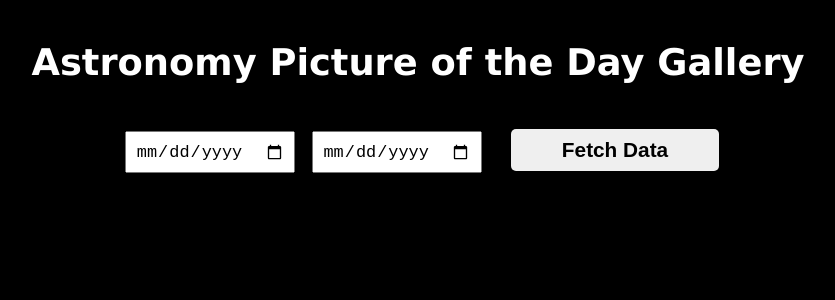
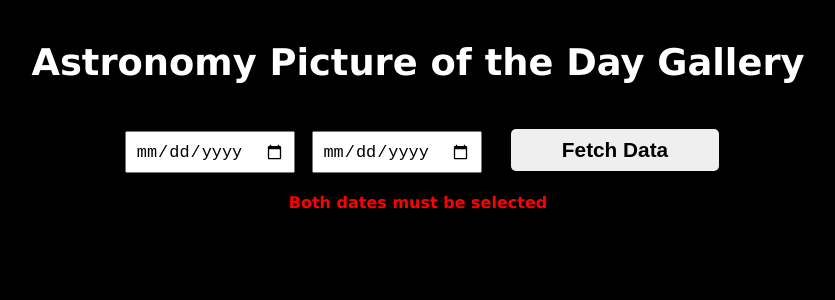
Before and after one commit to marcialeite24/nasa-web-app, a React (Create React App) app in the folder frontend/: page / in a window 1280 px wide. Both pictures are taken after a click on the button "Fetch Data". Shown: the top 300 px of the page, without its empty margins (222-1057 px from the left). Built offline with nearby package versions, Linux system fonts and the light colour scheme.

Commit message:
Fixing date error validations

```diff
--- a/frontend/src/components/Header.js
+++ b/frontend/src/components/Header.js
@@ -3,8 +3,7 @@ import React from "react";
 export default function Header({onFetch}) {
     const [startDate, setStartDate] = React.useState('');
     const [endDate, setEndDate] = React.useState('');
-    const [dateError, setDateError] = React.useState(false);
-    const [dateError2, setDateError2] = React.useState(false);
+    const [dateError, setDateError] = React.useState('');
 
     const handleStartDate = (e) => {
         setStartDate(e.target.value);
@@ -13,17 +12,21 @@ export default function Header({onFetch}) {
         setEndDate(e.target.value);
     };
     const handleFetch = () => {
+        setDateError('');
+
         if(new Date(startDate) > new Date(endDate)) {
-            setDateError(true);
+            setDateError('Start date must be before end date');
             return;
         }
         if(new Date(endDate) > new Date()) {
-            setDateError2(true);
+            setDateError('End Date must be today or earlier');
+            return;
+        }
+        if (!startDate || !endDate) {
+            setDateError('Both dates must be selected');
             return;
         }
         onFetch(startDate, endDate);
-        setDateError(false);
-        setDateError2(false);
     };
 
     return (
@@ -34,8 +37,7 @@ export default function Header({onFetch}) {
                 <input className="end-date" type="date" value={endDate} onChange={handleEndDate}/>
                 <button className="btn-fetch-data" onClick={handleFetch}>Fetch Data</button>
             </div>
-            {dateError && (<p className="date-error">Start date must be before end date</p>)}
-            {dateError2 && (<p className="date-error">End Date must be today or earlier</p>)}
+            {dateError && (<p className="date-error">{dateError}</p>)}
         </div>
     )
 }
```
